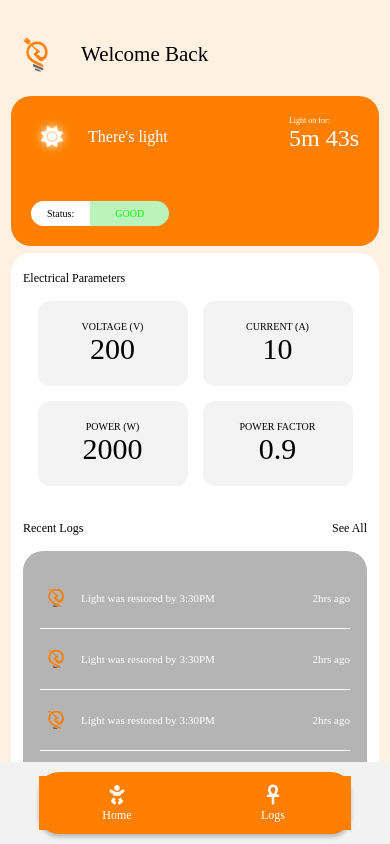
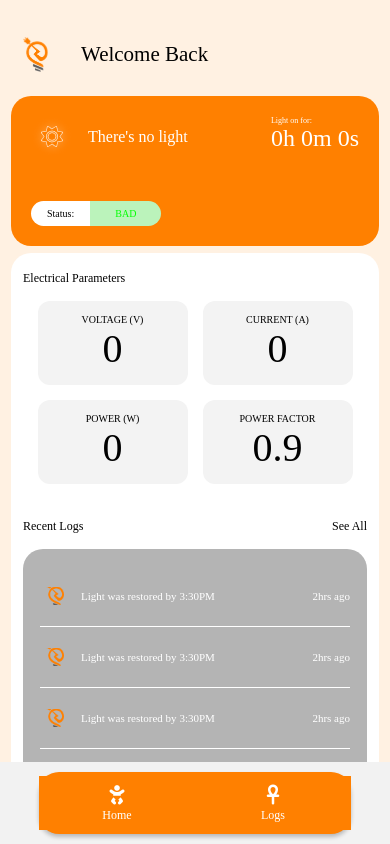
Before and after one commit to Oorimark/upNepa2.0-app, a React Native app: screen /HomeNav in a window 390 px wide. Built offline with nearby package versions, Linux system fonts and the light colour scheme; no server answers.

Commit message:
Completed Websocket integrations, Working on the timer to count time light exist

```diff
--- a/package.json
+++ b/package.json
@@ -14,6 +14,7 @@
     "@fortawesome/free-brands-svg-icons": "^6.5.1",
     "@fortawesome/free-regular-svg-icons": "^6.5.1",
     "@fortawesome/react-native-fontawesome": "^0.3.0",
+    "@react-native-async-storage/async-storage": "^1.21.0",
     "@react-native-masked-view/masked-view": "^0.3.1",
     "@react-navigation/material-bottom-tabs": "^6.2.19",
     "@react-navigation/native": "^6.1.9",
@@ -31,6 +32,7 @@
     "react-native-svg": "^14.1.0",
     "react-native-ui-lib": "^7.13.0",
     "react-native-vector-icons": "^10.0.3",
+    "react-native-websocket": "^1.0.2",
     "react-redux": "^9.0.4",
     "redux": "^5.0.1",
     "redux-thunk": "^3.1.0"
--- a/src/screens/Home/Home.tsx
+++ b/src/screens/Home/Home.tsx
@@ -3,8 +3,34 @@ import LightDisplaySection from './Sections/LightDisplaySection';
 import {HomeScreenStyles} from '../../styles/Screens/HomeStyles';
 import ParameterDisplaySection from './Sections/ParameterDisplaySection';
 import RecentLogsSection from './Sections/RecentLogsSection';
+import {IElectricalParameters} from '../../types/types';
+import {useEffect, useState} from 'react';
+
+const ws = new WebSocket('wss://your-websocket-url');
 
 export default function HomeScreen(): JSX.Element {
+  const [electricalParameters, setElectricalParameters] =
+    useState<IElectricalParameters>({voltage: 0, current: 0, power: 0});
+
+  useEffect(() => {
+    ws.onopen = () => {
+      console.log('WebSocket opened');
+    };
+    ws.onmessage = event => {
+      const {voltage, current} = JSON.parse(event.data);
+      setElectricalParameters({voltage, current, power: voltage * current});
+    };
+    ws.onclose = event => {
+      console.log('WebSocket closed:', event.code, event.reason);
+    };
+    ws.onerror = error => {
+      console.error('WebSocket error:', error.message);
+    };
+    return () => {
+      ws.close();
+    };
+  }, []);
+
   return (
     <FlatList
       data={[
@@ -19,11 +45,11 @@ export default function HomeScreen(): JSX.Element {
           </View>
 
           {/* Light Display Section */}
-          <LightDisplaySection />
+          <LightDisplaySection {...electricalParameters} />
 
           {/* Parameter Display Section && Recent Logs Section */}
           <View style={HomeScreenStyles.ParameterDisplayParentStyle}>
-            <ParameterDisplaySection />
+            <ParameterDisplaySection {...electricalParameters} />
             <RecentLogsSection />
           </View>
         </View>,
--- a/src/screens/Home/Sections/LightDisplaySection.tsx
+++ b/src/screens/Home/Sections/LightDisplaySection.tsx
@@ -1,15 +1,83 @@
 import {View, Text, Image} from 'react-native';
 import {HomeScreenStyles} from '../../../styles/Screens/HomeStyles';
+import {IElectricalParameters} from '../../../types/types';
+import {useEffect, useState} from 'react';
 
-export default function LightDisplaySection(): JSX.Element {
+/* Voltage threshold limits
+ ** Lower Limit: 170
+ ** Upper LImit: 230
+ */
+const LOWER_VOLTAGE_LIMIT = 170;
+const UPPER_VOLTAGE_LIMIT = 230;
+
+export default function LightDisplaySection(
+  props: IElectricalParameters,
+): JSX.Element {
+  let [timerMinute, setTimerMinute] = useState<number>(0);
+  let [timerHour, setTimerHour] = useState<number>(0);
+  const [lightExist, setLightExist] = useState<'light' | 'no-light'>('light');
+  const [lightStatus, setLightStatus] = useState<'GOOD' | 'BAD'>('GOOD');
+  const [imagePath, setImagePath] = useState<string>('');
+
+  let [timer, setTimer] = useState(0);
+  const [timerRunning, setTimerRunning] = useState(true);
+
+  useEffect(() => {
+    const {voltage} = props;
+    const t = voltage > 0 ? 'light' : 'no-light';
+    setLightExist(t);
+    setImagePath(`../../../../assets/img/${t}.png`);
+    setLightStatus(
+      voltage > LOWER_VOLTAGE_LIMIT && voltage < UPPER_VOLTAGE_LIMIT
+        ? 'GOOD'
+        : 'BAD',
+    );
+  }, [props.voltage]);
+
+  // timer
+  useEffect(() => {
+    let interval: string | number | NodeJS.Timeout | undefined;
+    if (timerRunning) {
+      interval = setInterval(() => {
+        setTimer(timer++);
+      }, 1000);
+    }
+    return () => clearInterval(interval);
+  }, [timerRunning]);
+
+  //timer watcher
+  useEffect(() => {
+    if (lightExist === 'no-light') {
+      setTimerRunning(true);
+      if (timer >= 60) {
+        setTimerRunning(false);
+        setTimerRunning(true);
+        setTimer(0);
+        setTimerMinute(timerMinute++);
+        if (timerMinute >= 60) {
+          setTimerRunning(false);
+          setTimerRunning(true);
+          setTimerMinute(0);
+          setTimerHour(timerHour++);
+        }
+      }
+    } else setTimerRunning(false);
+  }, [timer, props.voltage]);
+
   return (
     <View style={HomeScreenStyles.LightDisplaySectionContainer}>
       {/* Light Status Section */}
       <View style={HomeScreenStyles.LightDisplaySectionLightStatusContainer}>
         <View style={HomeScreenStyles.LightDisplaySectionLightExistContainer}>
-          <Image source={require('../../../../assets/img/light.png')} />
+          <Image
+            source={
+              lightExist === 'light'
+                ? require(`../../../../assets/img/light.png`)
+                : require(`../../../../assets/img/no-light.png`)
+            }
+          />
           <Text style={HomeScreenStyles.LightDisplaySectionLightExistTextStyle}>
-            There's light
+            {lightExist === 'light' ? "There's light" : "There's no light"}
           </Text>
         </View>
         <View
@@ -30,7 +98,7 @@ export default function LightDisplaySection(): JSX.Element {
               style={
                 HomeScreenStyles.LightDisplaySectionLightConditionTextStyle
               }>
-              GOOD
+              {lightStatus}
             </Text>
           </View>
         </View>
@@ -44,7 +112,7 @@ export default function LightDisplaySection(): JSX.Element {
         </Text>
         <Text
           style={HomeScreenStyles.LightDisplaySectionLightDurationTimerStyle}>
-          5m 43s
+          {timerHour}h {timerMinute}m {timer}s
         </Text>
       </View>
     </View>
--- a/src/screens/Home/Sections/ParameterDisplaySection.tsx
+++ b/src/screens/Home/Sections/ParameterDisplaySection.tsx
@@ -1,7 +1,10 @@
 import {View, Text} from 'react-native';
 import {HomeScreenStyles} from '../../../styles/Screens/HomeStyles';
+import {IElectricalParameters} from '../../../types/types';
 
-export default function ParameterDisplaySection(): JSX.Element {
+export default function ParameterDisplaySection(
+  props: IElectricalParameters,
+): JSX.Element {
   return (
     <View>
       {/* Section Label */}
@@ -17,20 +20,24 @@ export default function ParameterDisplaySection(): JSX.Element {
           <Text style={HomeScreenStyles.ParameterDisplayBoxLabel}>
             VOLTAGE (V)
           </Text>
-          <Text style={HomeScreenStyles.ParameterDisplayBoxTextStyle}>200</Text>
+          <Text style={HomeScreenStyles.ParameterDisplayBoxTextStyle}>
+            {props.voltage}
+          </Text>
         </View>
         <View style={HomeScreenStyles.ParameterDisplayBoxStyle}>
           <Text style={HomeScreenStyles.ParameterDisplayBoxLabel}>
             CURRENT (A)
           </Text>
-          <Text style={HomeScreenStyles.ParameterDisplayBoxTextStyle}>10</Text>
+          <Text style={HomeScreenStyles.ParameterDisplayBoxTextStyle}>
+            {props.current}
+          </Text>
         </View>
         <View style={HomeScreenStyles.ParameterDisplayBoxStyle}>
           <Text style={HomeScreenStyles.ParameterDisplayBoxLabel}>
             POWER (W)
           </Text>
           <Text style={HomeScreenStyles.ParameterDisplayBoxTextStyle}>
-            2000
+            {props.power}
           </Text>
         </View>
         <View style={HomeScreenStyles.ParameterDisplayBoxStyle}>
--- a/src/screens/Start.tsx
+++ b/src/screens/Start.tsx
@@ -4,6 +4,8 @@ import {BaseStyle} from '../styles/Global';
 import {pColor30} from '../styles/Colors';
 import {Checkbox} from 'react-native-ui-lib';
 import {StackNavigationProp} from '@react-navigation/stack';
+import {useState} from 'react';
+import AsyncStorage from '@react-native-async-storage/async-storage';
 
 type RootStackParamList = {
   HomeNav: {};
@@ -19,6 +21,14 @@ export default function StartScreen({
 }: {
   navigation: HomeScreenNavigationProp;
 }): JSX.Element {
+  const [inputText, setInputText] = useState('');
+  const [toggledCheckbox, setToggledCheckbox] = useState(false);
+
+  const handleProceed = async () => {
+    toggledCheckbox && (await AsyncStorage.setItem('localAddress', inputText));
+    navigation.navigate({name: 'HomeNav', params: {}});
+  };
+
   return (
     <View style={StartScreenStyles.container}>
       {/* Screen Header Section */}
@@ -37,12 +47,13 @@ export default function StartScreen({
         <TextInput
           placeholder="IP Address"
           keyboardType="numeric"
+          onChangeText={text => setInputText(text)}
           style={StartScreenStyles.textInputStyle}
         />
         <View style={StartScreenStyles.checkBoxContainer}>
           <Checkbox
-            value={true}
-            onValueChange={(_: any) => console.log('Checked')}
+            value={toggledCheckbox}
+            onValueChange={_ => setToggledCheckbox(!toggledCheckbox)}
             borderRadius={20}
             size={20}
             color={pColor30}
@@ -52,9 +63,7 @@ export default function StartScreen({
       </View>
 
       {/* Proceed Button */}
-      <Pressable
-        style={StartScreenStyles.buttonStyle}
-        onPress={() => navigation.navigate({name: 'HomeNav', params: {}})}>
+      <Pressable style={StartScreenStyles.buttonStyle} onPress={handleProceed}>
         <Text style={StartScreenStyles.buttonTextStyle}>Proceed</Text>
       </Pressable>
     </View>
--- a/src/styles/Screens/HomeStyles.ts
+++ b/src/styles/Screens/HomeStyles.ts
@@ -112,7 +112,7 @@ export const HomeScreenStyles = StyleSheet.create({
   },
   ParameterDisplayBoxStyle: {
     backgroundColor: '#F3F3F3',
-    paddingVertical: 20,
+    paddingVertical: 13,
     paddingHorizontal: 27,
     alignItems: 'center',
     borderRadius: 12,
@@ -125,7 +125,7 @@ export const HomeScreenStyles = StyleSheet.create({
   },
   ParameterDisplayBoxTextStyle: {
     fontFamily: 'Montserrat-Black',
-    fontSize: 30,
+    fontSize: 40,
   },
   RecentLogsSectionContainer: {
     rowGap: 15,
--- a/src/styles/Screens/StartStyles.ts
+++ b/src/styles/Screens/StartStyles.ts
@@ -6,12 +6,12 @@ export const StartScreenStyles = StyleSheet.create({
   container: {
     paddingTop: 50,
     paddingHorizontal: 30,
-    rowGap: 30,
+    rowGap: 50,
     backgroundColor: pColor60,
     height: '100%',
   },
   headerContainer: {
-    rowGap: 12,
+    rowGap: 32,
   },
   headerTextContainer: {
     rowGap: 10,
--- a/src/types/types.ts
+++ b/src/types/types.ts
@@ -1,9 +1,14 @@
 export type IElectricalParameters = {
   voltage: number;
   current: number;
+  power: number;
 };
 
 export type SetElectricParametersAction = {
   type: 'SET_ELECTRIC_PARAMETERS';
   payload: IElectricalParameters;
 };
+
+export type IAppState = {
+  electricalParameters: Record<string, unknown>;
+};
```
Also changed, not shown: src/redux/reducers.ts (+7 -6 lines), src/redux/store.ts (+9 -0 lines), 1 other file (tests, documents, lock files or other folders).
